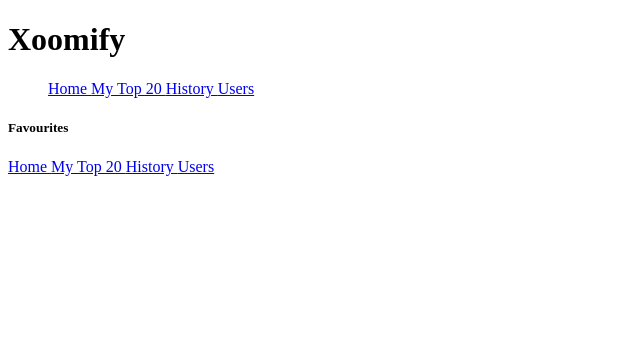
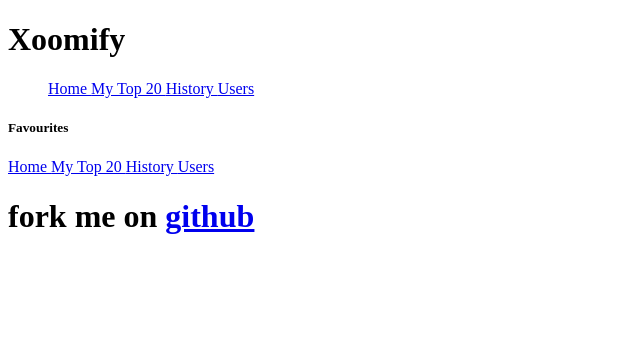
Before and after one commit to gotha/xoomify, a Symfony app: template templates/base.html.twig in a window 1280 px wide. Shown: the top 358 px of the page, without its empty margins (0-640 px from the left). Run offline with Twig, Linux system fonts and the light colour scheme; the template is opened without the code that fills it, so the values that code supplies are empty; some libraries are stand-ins or nearby versions.

Commit message:
Add footer

```diff
--- a/templates/base.html.twig
+++ b/templates/base.html.twig
@@ -65,6 +65,11 @@
                     </div>
                 </div>
             </div>
+            <footer class="toolbar toolbar-footer">
+	        <h1 class="title">
+	            fork me on <a href="https://github.com/gotha/xoomify" target="_blank"><u>github</u></a>
+                </h1>
+            </footer>
         </div>
     </body>
 </html>
```
